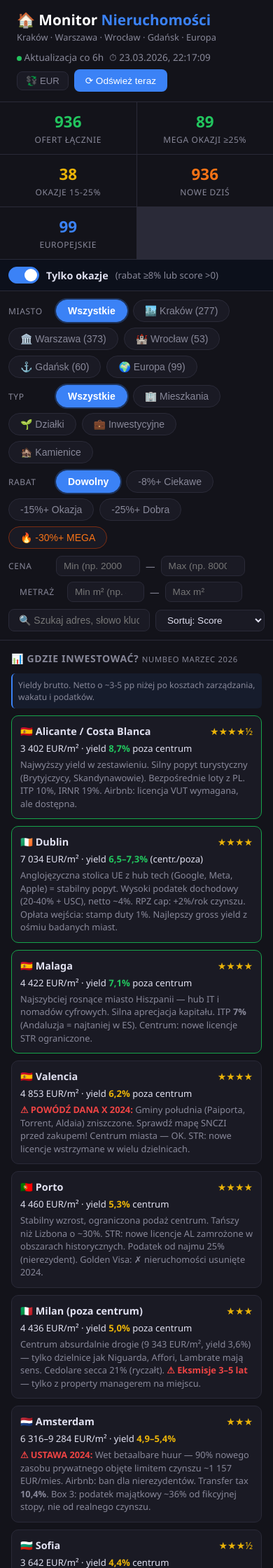
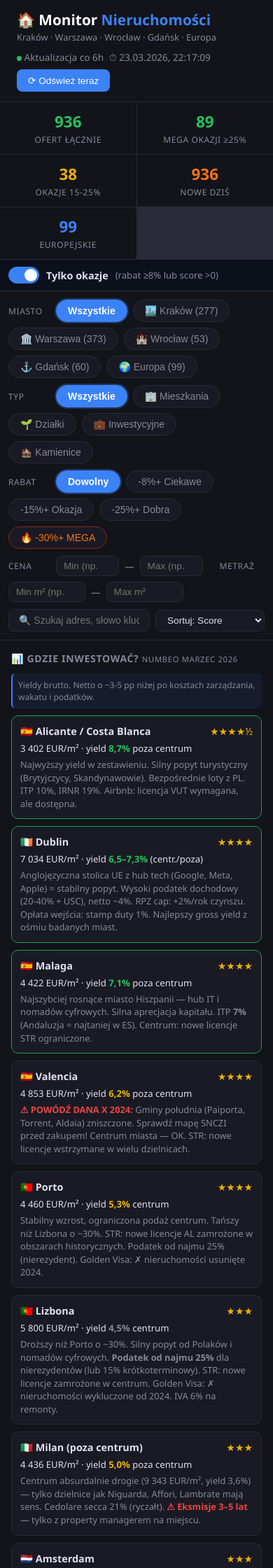
Before and after one commit to odone88/nieruchomosci-monitor, a Flask app: page / in a window 390 px wide, after a click on "📊 Przewodnik". Shown: the top 2240 px of the page at 70% size. Run offline with Flask 3, Linux system fonts and the light colour scheme.

Commit message:
UI: Lisbon sidebar card, responsive fixes, Porto/Lisbon in EU filters

```diff
--- a/templates/index.html
+++ b/templates/index.html
@@ -184,6 +184,9 @@ body { background: var(--bg); color: var(--text); font-family: 'Segoe UI', syste
   .filter-section { padding: 12px; }
   .toggle-row { padding: 10px 12px; }
   .search-input { width: 100%; }
+  .range-input { width: 90px; }
+  .active-filters { padding: 8px 12px; }
+  #currency-toggle { display: none; } /* hide on small mobile — too crowded */
 }
 </style>
 </head>
@@ -340,6 +343,15 @@ body { background: var(--bg); color: var(--text); font-family: 'Segoe UI', syste
       </div>
       <div class="city-stat-row">4 460 EUR/m&#178; &middot; yield <strong style="color:var(--yellow)">5,3%</strong> centrum</div>
       <div class="city-note">Stabilny wzrost, ograniczona podaż centrum. Tańszy niż Lizbona o ~30%. STR: nowe licencje AL zamrożone w obszarach historycznych. Podatek od najmu 25% (nierezydent). Golden Visa: &#10007; nieruchomości usunięte 2024.</div>
+    </div>
+
+    <div class="city-card">
+      <div class="city-card-header">
+        <span class="city-name">&#127477;&#127481; Lizbona</span>
+        <span class="stars">&#9733;&#9733;&#9733;</span>
+      </div>
+      <div class="city-stat-row">5 800 EUR/m&#178; &middot; yield <strong style="color:var(--text2)">4,5%</strong> centrum</div>
+      <div class="city-note">Droższy niż Porto o ~30%. Silny popyt od Polaków i nomadów cyfrowych. <strong>Podatek od najmu 25%</strong> dla nierezydentów (lub 15% krótkoterminowy). STR: nowe licencje zamrożone w centrum. Golden Visa: &#10007; nieruchomości wykluczone od 2024. IVA 6% na remonty.</div>
     </div>
 
     <div class="city-card">
```
